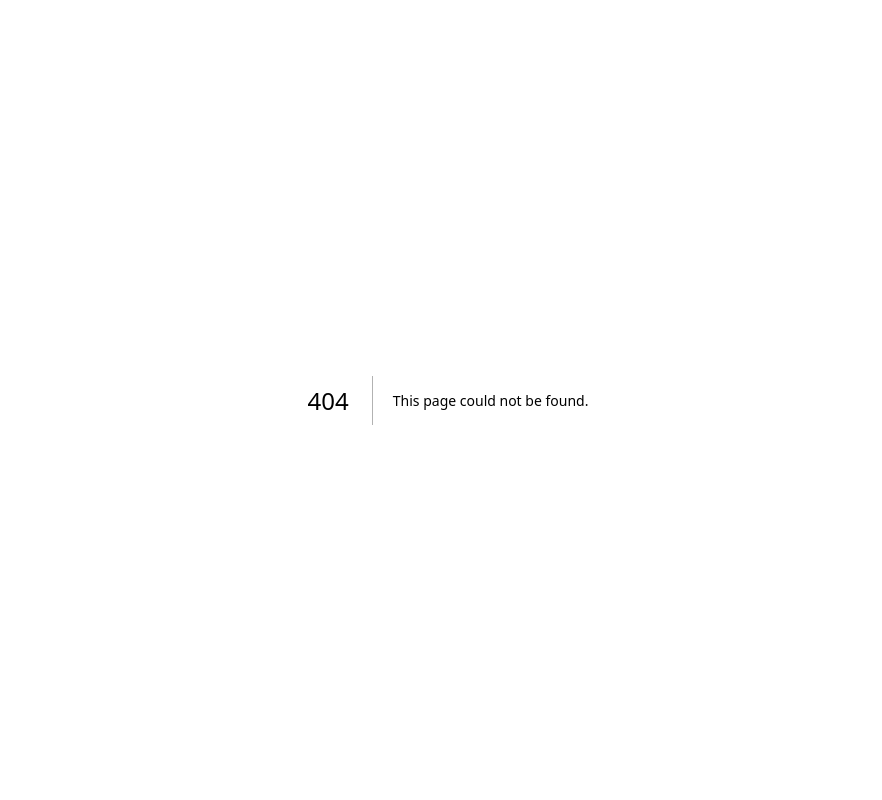
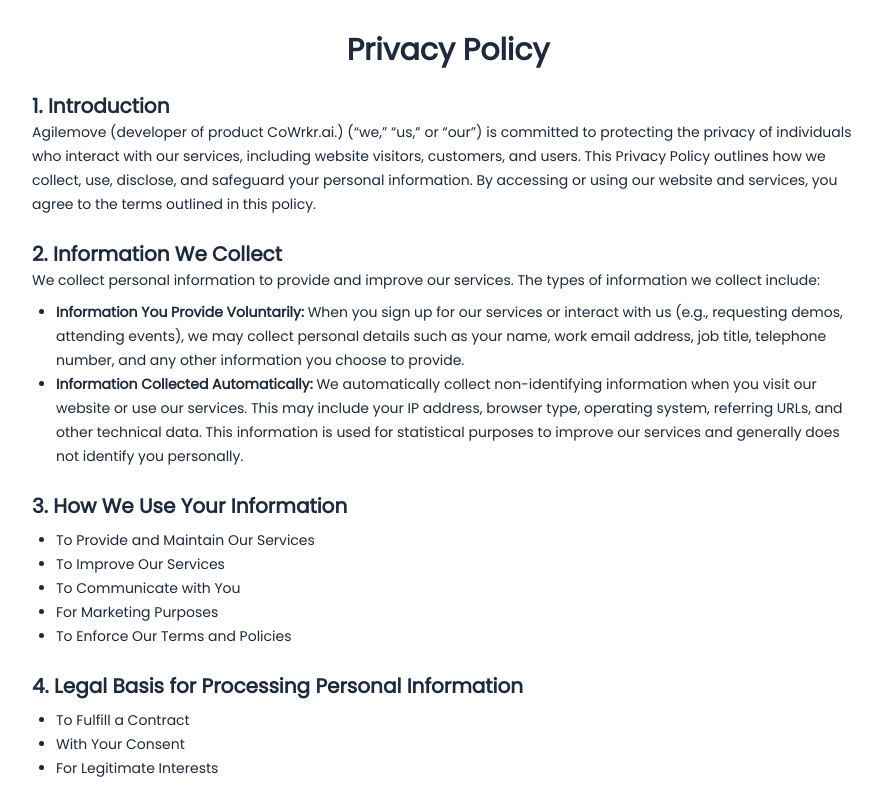
Before and after one commit to sabinss/ai-assistant-frontend, a Next.js app: page /privacy in a window 1280 px wide. Before the commit this address had no page. Shown: the whole page, without its empty margins (192-1074 px from the left). Built offline with nearby package versions, Linux system fonts and the light colour scheme.

Commit message:
priviacy link

```diff
--- a/src/app/auth/layout.tsx
+++ b/src/app/auth/layout.tsx
@@ -6,6 +6,7 @@
 import useAuth from "@/store/user"
 import { useEffect } from "react"
 import { useRouter } from "next/navigation"
+import Link from "next/link"
 
 export default function AuthLayout({
   children,
@@ -40,7 +41,11 @@
           </div>
           <div className="flex min-h-[100%] w-full flex-col justify-center rounded-e-xl md:w-1/2">
             {children}
+            <div className="absolute bottom-0 left-0 right-0 flex justify-center  p-4">
+              <Link href="/privacy"> Privacy Policy</Link>
+            </div>
           </div>
+          <div></div>
         </div>
       </div>
     </>
--- a/src/app/auth/signin/page.tsx
+++ b/src/app/auth/signin/page.tsx
@@ -17,7 +17,6 @@
   const { register, handleSubmit, formState } = useForm()
   const { errors, isSubmitting } = formState
   const { loginUser } = useAuth()
-  const [showPrivacy, setShowPrivacy] = useState(false)
 
   const onSubmit: SubmitHandler<FieldValues> = async (data) => {
     try {
@@ -156,31 +155,6 @@
       <p className="mt-3 text-right text-xs">
         <Link href="/auth/forgot-password">Forgot Password?</Link>
       </p>
-      <div className="mt-8 text-center">
-        <p
-          className="cursor-pointer text-xs text-blue-500 underline"
-          onClick={() => setShowPrivacy(true)}
-        >
-          Privacy Policy
-        </p>
-      </div>
-      {showPrivacy && (
-        <div className="fixed inset-0 z-50 flex items-center justify-center bg-black bg-opacity-50">
-          <div className="relative max-h-[90vh] w-[90%] max-w-2xl overflow-y-auto rounded-lg bg-white p-6 shadow-lg">
-            <button
-              onClick={() => setShowPrivacy(false)}
-              className="absolute right-2 top-2 text-gray-500 hover:text-black"
-            >
-              ✖
-            </button>
-            <iframe
-              src="https://mycowrkr.ai/privacy-policy/"
-              className="h-[70vh] w-full border-none"
-              title="Privacy Policy"
-            ></iframe>
-          </div>
-        </div>
-      )}
 
       {/* <div className="mt-3">
 
--- /dev/null
+++ b/src/app/privacy/page.tsx
@@ -0,0 +1,184 @@
+// app/privacy/page.tsx
+"use client"
+
+import React from "react"
+
+export default function PrivacyPage() {
+  return (
+    <div className="mx-auto h-screen max-w-4xl overflow-y-auto bg-white p-8 text-slate-800">
+      <h1 className="mb-6 text-center text-3xl font-bold">Privacy Policy</h1>
+
+      <section className="space-y-6 text-sm leading-6">
+        <div>
+          <h2 className="text-xl font-semibold">1. Introduction</h2>
+          <p>
+            Agilemove (developer of product CoWrkr.ai.) (“we,” “us,” or “our”)
+            is committed to protecting the privacy of individuals who interact
+            with our services, including website visitors, customers, and users.
+            This Privacy Policy outlines how we collect, use, disclose, and
+            safeguard your personal information. By accessing or using our
+            website and services, you agree to the terms outlined in this
+            policy.
+          </p>
+        </div>
+
+        <div>
+          <h2 className="text-xl font-semibold">2. Information We Collect</h2>
+          <p>
+            We collect personal information to provide and improve our services.
+            The types of information we collect include:
+          </p>
+          <ul className="mt-2 list-disc pl-6">
+            <li>
+              <strong>Information You Provide Voluntarily:</strong> When you
+              sign up for our services or interact with us (e.g., requesting
+              demos, attending events), we may collect personal details such as
+              your name, work email address, job title, telephone number, and
+              any other information you choose to provide.
+            </li>
+            <li>
+              <strong>Information Collected Automatically:</strong> We
+              automatically collect non-identifying information when you visit
+              our website or use our services. This may include your IP address,
+              browser type, operating system, referring URLs, and other
+              technical data. This information is used for statistical purposes
+              to improve our services and generally does not identify you
+              personally.
+            </li>
+          </ul>
+        </div>
+
+        <div>
+          <h2 className="text-xl font-semibold">
+            3. How We Use Your Information
+          </h2>
+          <ul className="mt-2 list-disc pl-6">
+            <li>To Provide and Maintain Our Services</li>
+            <li>To Improve Our Services</li>
+            <li>To Communicate with You</li>
+            <li>For Marketing Purposes</li>
+            <li>To Enforce Our Terms and Policies</li>
+          </ul>
+        </div>
+
+        <div>
+          <h2 className="text-xl font-semibold">
+            4. Legal Basis for Processing Personal Information
+          </h2>
+          <ul className="mt-2 list-disc pl-6">
+            <li>To Fulfill a Contract</li>
+            <li>With Your Consent</li>
+            <li>For Legitimate Interests</li>
+          </ul>
+        </div>
+
+        <div>
+          <h2 className="text-xl font-semibold">
+            5. Sharing Your Personal Information
+          </h2>
+          <ul className="mt-2 list-disc pl-6">
+            <li>With Service Providers</li>
+            <li>For Legal Reasons</li>
+            <li>With Your Consent</li>
+          </ul>
+        </div>
+
+        <div>
+          <h2 className="text-xl font-semibold">6. Data Security</h2>
+          <p>
+            We implement appropriate technical and organizational measures to
+            protect your personal information from unauthorized access,
+            disclosure, alteration, or destruction. However, no method of
+            transmission over the internet or electronic storage is completely
+            secure, and we cannot guarantee absolute security.
+          </p>
+        </div>
+
+        <div>
+          <h2 className="text-xl font-semibold">7. Data Retention</h2>
+          <p>
+            We retain your personal information only for as long as necessary to
+            fulfill the purposes outlined in this Privacy Policy, unless a
+            longer retention period is required or permitted by law.
+          </p>
+        </div>
+
+        <div>
+          <h2 className="text-xl font-semibold">
+            8. Your Data Protection Rights
+          </h2>
+          <ul className="mt-2 list-disc pl-6">
+            <li>Access</li>
+            <li>Correction</li>
+            <li>Deletion</li>
+            <li>Objection</li>
+            <li>Restriction</li>
+            <li>Data Portability</li>
+          </ul>
+          <p className="mt-2">
+            To exercise these rights, please contact us using the information
+            provided in the “Contact Us” section below. We will respond to your
+            request in accordance with applicable data protection laws.
+          </p>
+        </div>
+
+        <div>
+          <h2 className="text-xl font-semibold">
+            9. International Data Transfers
+          </h2>
+          <p>
+            Your personal information may be transferred to, and processed in,
+            countries other than the country in which you are resident. These
+            countries may have data protection laws that are different from
+            those of your country. We ensure that appropriate safeguards are in
+            place to protect your information in accordance with this Privacy
+            Policy.
+          </p>
+        </div>
+
+        <div>
+          <h2 className="text-xl font-semibold">10. Children's Privacy</h2>
+          <p>
+            Our services are not directed to individuals under the age of 16. We
+            do not knowingly collect personal information from children under
+            16. If we become aware that we have collected personal information
+            from a child under 16, we will take steps to delete such information
+            promptly.
+          </p>
+        </div>
+
+        <div>
+          <h2 className="text-xl font-semibold">
+            11. Changes to This Privacy Policy
+          </h2>
+          <p>
+            We may update this Privacy Policy from time to time to reflect
+            changes in our practices or for other operational, legal, or
+            regulatory reasons. We will notify you of any material changes by
+            posting the new Privacy Policy on our website and updating the “Last
+            Revised” date at the top of this policy.
+          </p>
+        </div>
+
+        <div>
+          <h2 className="text-xl font-semibold">12. Contact Us</h2>
+          <p>
+            If you have any questions or concerns about this Privacy Policy or
+            our data practices, please contact us at:
+          </p>
+          <p className="mt-1">
+            <strong>Agilemove Inc</strong>
+            <br />
+            Email:{" "}
+            <a
+              href="mailto:instwise@theagilemove.com"
+              className="text-blue-500"
+            >
+              instwise@theagilemove.com
+            </a>
+          </p>
+        </div>
+      </section>
+    </div>
+  )
+}
```
Lines whose indentation alone changed are shown as unchanged.
